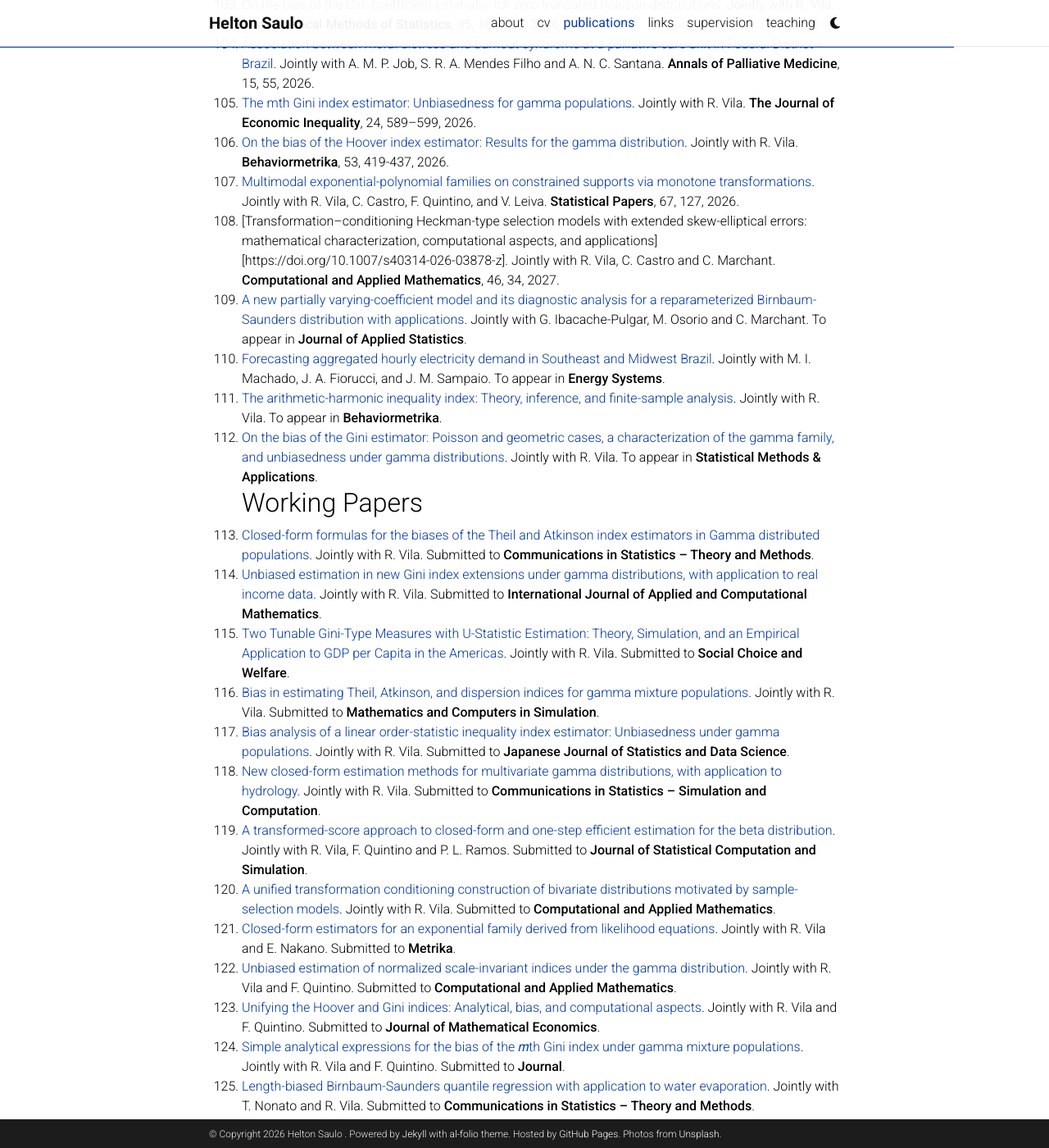
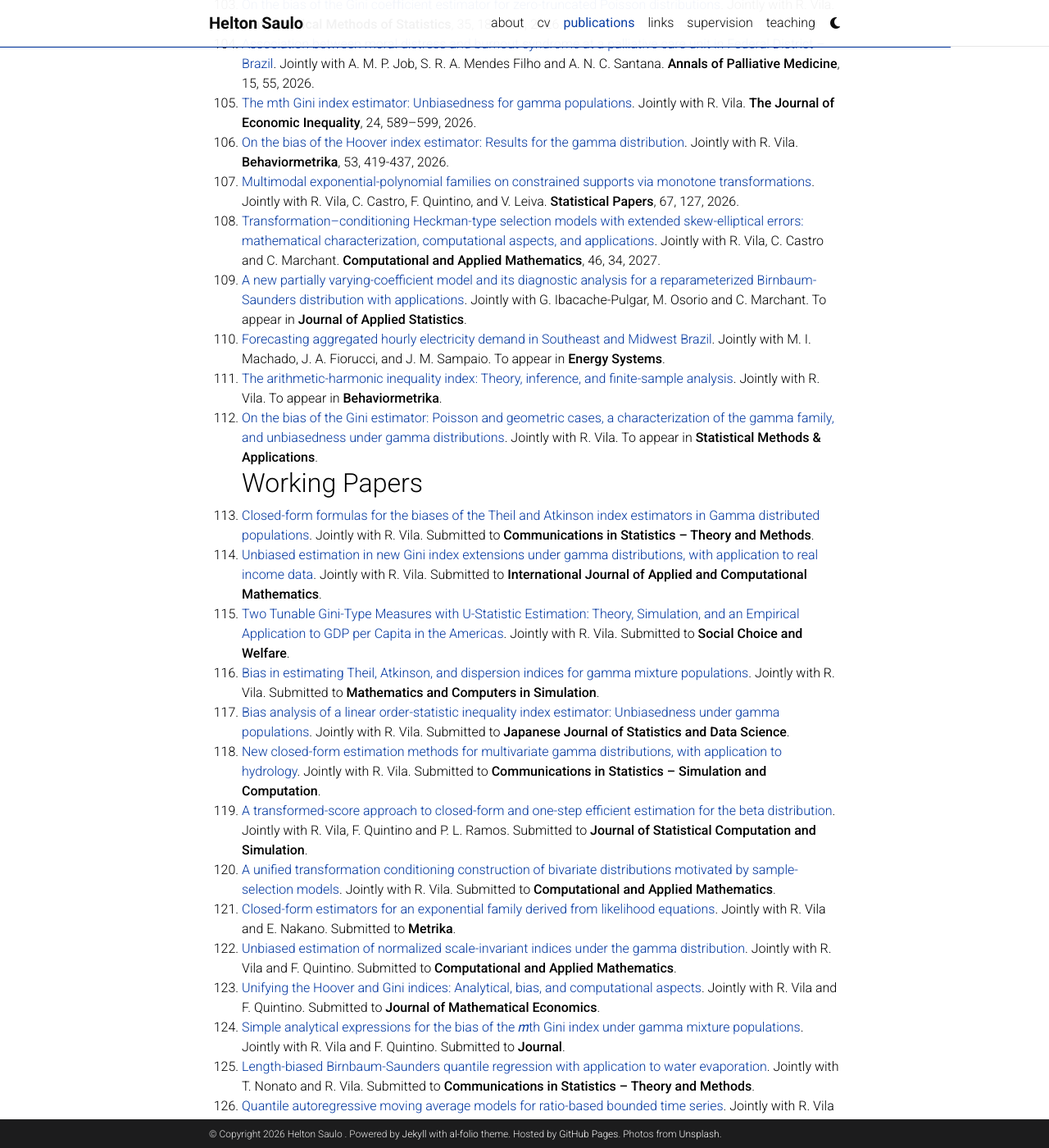
Before and after one commit to heltonsaulo/heltonsaulo.github.io, a Jekyll site: the page built from _pages/Journal.md, in a window 1280 px wide and 1400 px high, scrolled down 6237 px. Shown: the whole window at 82% size. Built offline with Jekyll 4.4.1, drawn with Linux system fonts in a browser that asks for light colours; comment, search, counter and statistics services are not loaded; a style sheet for code colours, icons or effects is not loaded; some of the changed lines change nothing that is shown; some of the changed text lies outside the part shown.

Commit message:
Update Journal.md

```diff
--- a/_pages/Journal.md
+++ b/_pages/Journal.md
@@ -116,7 +116,7 @@
   105.  [The mth Gini index estimator: Unbiasedness for gamma populations](https://doi.org/10.1007/s10888-025-09715-3). Jointly with R. Vila. **The Journal of Economic Inequality**, 24, 589–599, 2026.
   106.  [On the bias of the Hoover index estimator: Results for the gamma distribution](https://doi.org/10.1007/s41237-026-00299-4). Jointly with R. Vila. **Behaviormetrika**, 53, 419-437, 2026.
   107.  [Multimodal exponential-polynomial families on constrained supports via monotone transformations](https://doi.org/10.1007/s00362-026-01899-8). Jointly with R. Vila, C. Castro, F. Quintino, and V. Leiva. **Statistical Papers**, 67, 127, 2026.
-  108.  [Transformation–conditioning Heckman-type selection models with extended skew-elliptical errors: mathematical characterization, computational aspects, and applications][https://doi.org/10.1007/s40314-026-03878-z]. Jointly with R. Vila, C. Castro and C. Marchant. **Computational and Applied Mathematics**, 46, 34, 2027.
+  108.  [Transformation–conditioning Heckman-type selection models with extended skew-elliptical errors: mathematical characterization, computational aspects, and applications](https://doi.org/10.1007/s40314-026-03878-z). Jointly with R. Vila, C. Castro and C. Marchant. **Computational and Applied Mathematics**, 46, 34, 2027.
   109.  [A new partially varying-coefficient model and its diagnostic analysis for a reparameterized Birnbaum-Saunders distribution with applications](https://doi.org/10.1080/02664763.2026.2616862). Jointly with G. Ibacache-Pulgar, M. Osorio and C. Marchant. To appear in **Journal of Applied Statistics**.
   110.  [Forecasting aggregated hourly electricity demand in Southeast and Midwest Brazil](https://doi.org/10.1007/s12667-025-00761-4). Jointly with M. I. Machado, J. A. Fiorucci, and J. M. Sampaio. To appear in **Energy Systems**.
   111.  [The arithmetic-harmonic inequality index: Theory, inference, and finite-sample analysis](https://arxiv.org/abs/2604.04249). Jointly with R. Vila. To appear in **Behaviormetrika**.
@@ -139,8 +139,9 @@
   127. [A multivariate Birnbaum-Saunders autoregressive moving average model with application to air pollution concentration data](https://arxiv.org/abs/2605.04211). Jointly with R. Vila. Submitted to **Stochastic Environmental Research and Risk Assessment**.
   128. [Inference for signed-power modal transitions](https://). Jointly with C. Castro, R., C. Otiniano, Vila and F. Quintino. Submitted to **Journal of Multivariate Analysis**.
   129. [Association-constrained estimation of long-run covariance kernels](https://). Jointly with C. Castro and M. Oliveira. Submitted to **Journal of Statistical Theory and Practice**.
+  130. [A multivariate Birnbaum-Saunders lifetime regression model](https://). Jointly with F. Vilca and C. Zeller. Submitted to **Journal**.
 ## Book Chapters
-  130.  [Monitoring environmental risk by a methodology based on control charts](https://link.springer.com/chapter/10.1007/978-3-319-18029-8_14). Jointly with V. Leiva and F. Ruggeri. In **Risk Assessment Challenges: Theory and Practice** (Eds. C. Kitsos, T.A. Oliveira, S. Gulati and S. Rigas), Springer, 2015.
-  131.  [Environmental applications based on Birnbaum-Saunders models](https://link.springer.com/chapter/10.1007/978-981-10-5370-2_14). Jointly with V. Leiva. In **Mathematical and Statistical Applications in Life Sciences and Engineering** (Eds. M. R. Adhikari,  Y. P. Chaubey,  and A. Adhikari), Springer, 2017.
-  132.  [Statistical quality control and reliability analysis using the Birnbaum-Saunders distribution with industrial applications](https://link.springer.com/chapter/10.1007/978-3-030-20709-0_2). Jointly with V. Leiva, C. Marchant, F. Ruggeri, H. Saulo. In **Statistical Quality Technologies: Theory and Practice** (Eds. Y. Lio, H. Keung, T. Ng, T-R. Tsai and D-G. Chen), Springer, 2019.
-  133.  [Multivariate methods to monitor the risk of critical episodes of environmental contamination using an asymmetric distribution with data of Santiago, Chile](https://doi.org/10.1016/B978-0-323-85698-0.00024-1). Jointly with C. Marchant, V. Leiva and R. Vila. In **Risk, Reliability and Sustainable Remediation in the Field of Civil and Environmental Engineering** (Eds. T. Roshni, P. Samui, D. T. Bui, D. Kim, R. Khatibi), Elsevier, 2022.
+  131.  [Monitoring environmental risk by a methodology based on control charts](https://link.springer.com/chapter/10.1007/978-3-319-18029-8_14). Jointly with V. Leiva and F. Ruggeri. In **Risk Assessment Challenges: Theory and Practice** (Eds. C. Kitsos, T.A. Oliveira, S. Gulati and S. Rigas), Springer, 2015.
+  132.  [Environmental applications based on Birnbaum-Saunders models](https://link.springer.com/chapter/10.1007/978-981-10-5370-2_14). Jointly with V. Leiva. In **Mathematical and Statistical Applications in Life Sciences and Engineering** (Eds. M. R. Adhikari,  Y. P. Chaubey,  and A. Adhikari), Springer, 2017.
+  133.  [Statistical quality control and reliability analysis using the Birnbaum-Saunders distribution with industrial applications](https://link.springer.com/chapter/10.1007/978-3-030-20709-0_2). Jointly with V. Leiva, C. Marchant, F. Ruggeri, H. Saulo. In **Statistical Quality Technologies: Theory and Practice** (Eds. Y. Lio, H. Keung, T. Ng, T-R. Tsai and D-G. Chen), Springer, 2019.
+  134.  [Multivariate methods to monitor the risk of critical episodes of environmental contamination using an asymmetric distribution with data of Santiago, Chile](https://doi.org/10.1016/B978-0-323-85698-0.00024-1). Jointly with C. Marchant, V. Leiva and R. Vila. In **Risk, Reliability and Sustainable Remediation in the Field of Civil and Environmental Engineering** (Eds. T. Roshni, P. Samui, D. T. Bui, D. Kim, R. Khatibi), Elsevier, 2022.
```
